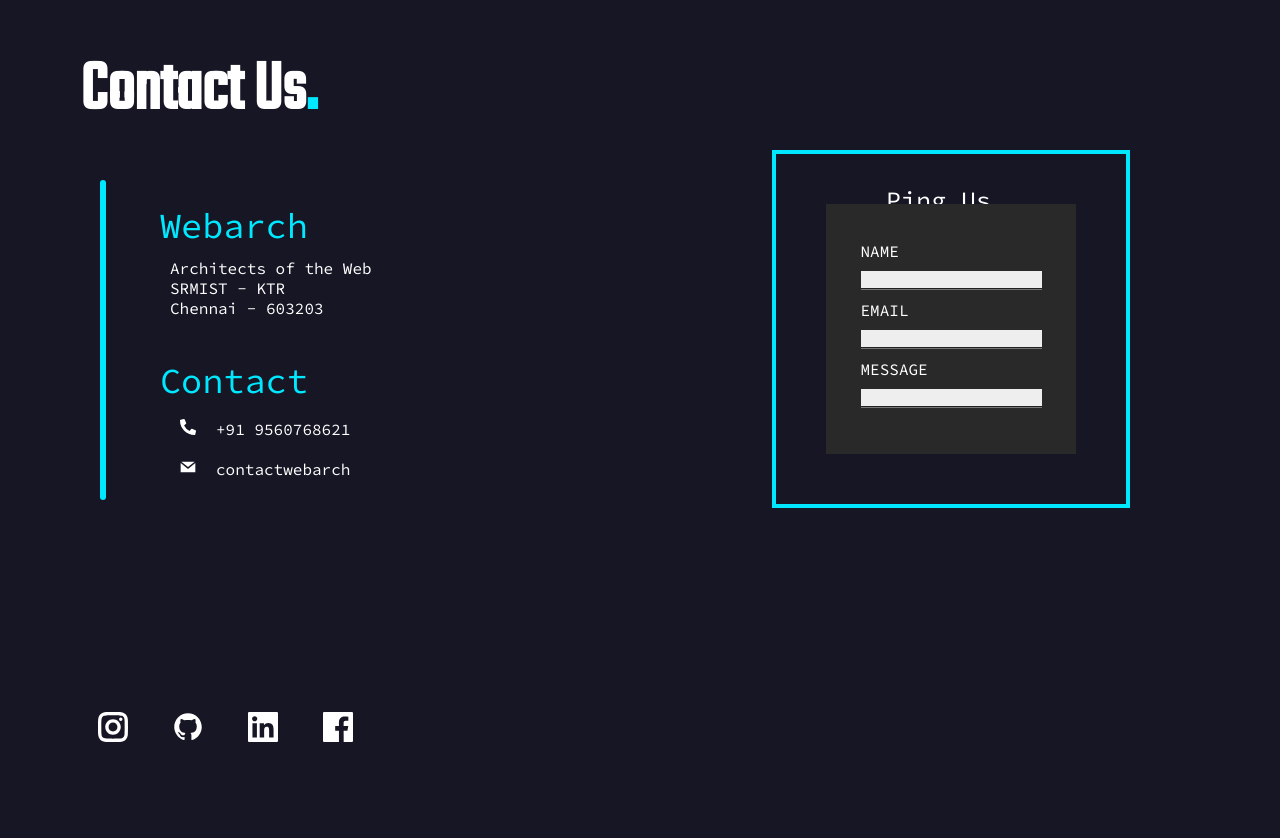
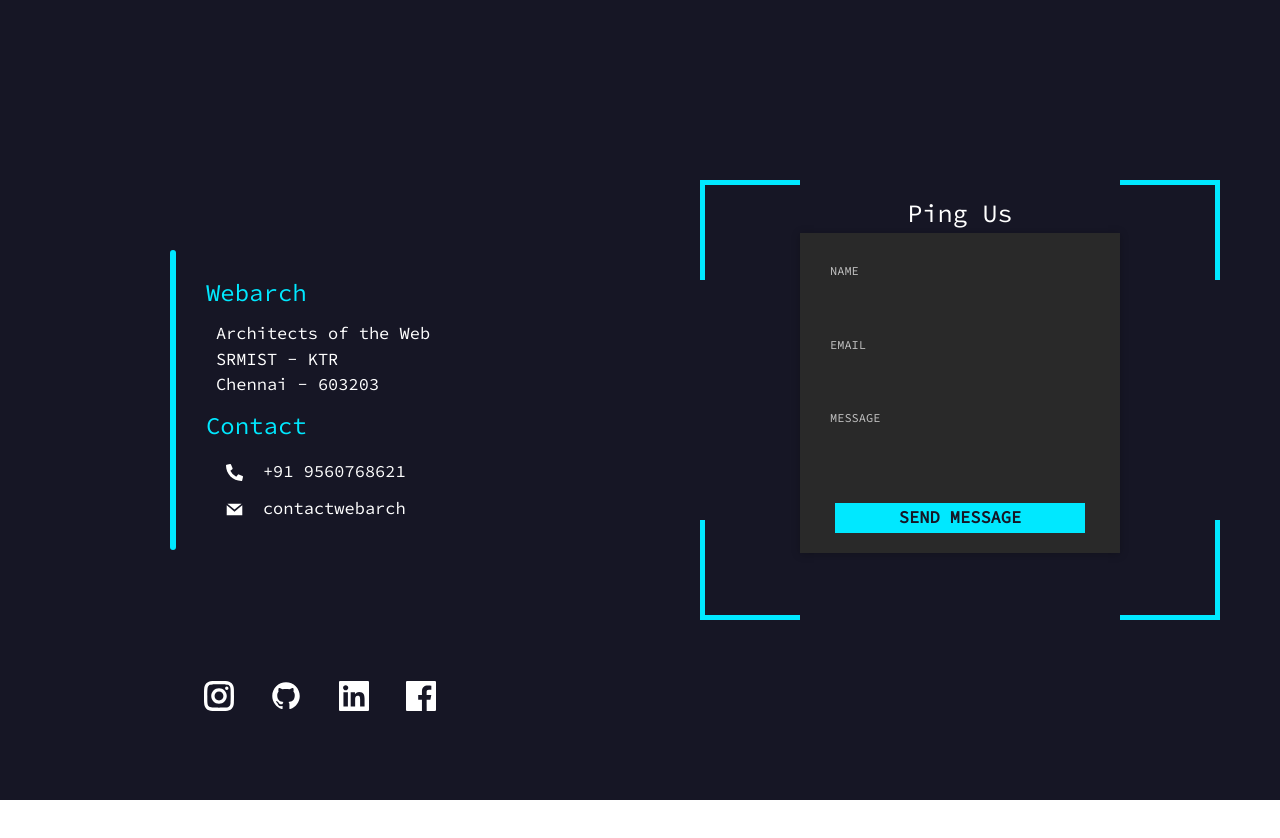
Before and after one commit to pranjay-poddar/webarchsite2021, a React (Create React App) app: page /contact in a window 1280 px wide. Shown: the top 838 px of the page. After the commit the page ends 800 px from the top, so only its background shows below. Built offline with nearby package versions, Linux system fonts and the light colour scheme.

Commit message:
final changes

```diff
--- a/src/containers/Contact-Us/ContactUs.css
+++ b/src/containers/Contact-Us/ContactUs.css
@@ -1,134 +1,266 @@
-.contact{
-    background-color: var(--bg-plain);
-	height: 100vh;
-	display: flex;
-	flex-direction: column;
-	color: white;
-    padding: 5vh 10vh 10vh 10vh;
-    overflow-x: hidden;
+*, *::before, *::after {
+    box-sizing: border-box;
 }
 
-.contact h1{
-    font-size: var(--font-size-lg);
-    font-family: var(--section-font);
-    display: inline-block;
-    margin: 0;
+.contact-us{
+    font-family: var(--font);
+    color: white;
+    background-color: var(--bg-plain);
+	min-height: 100vh;
+    margin: 0px;
+    padding: 0px;
 }
 
-.contact h1 span{
-    color: var(--webarch-blue);
+.contact-us .contact .c-height{
+    height: 80vh;
+}
+
+.contact-us .contact .c-height-1{
+    height: 75vh;
 }
 
 .contact .vertical{
-        border-left: 6px solid var(--webarch-blue);
-        height: 320px;
-        position:absolute;
-        left: 100px;
-        top: 180px;
-        border-radius: 15px;
-        position: absolute;
-        display: inline-block;
+    border-left: 6px solid var(--webarch-blue);
+    height: 300px;
+    position:absolute;
+    border-radius: 15px;
+    position: relative;
+    display: inline-block;
+}
+
+.contact .contact-details-container{
+    display: inline-block;
+    position: relative;
+    height: 300px;
+    margin: 30px;
+    top: 25px;
 }
 
 .contact .contact-address{
     position: relative;
-    left: 80px;
-    top: 60px;
 }
 
 .contact .contact-details{
     position: relative;
-    left: 80px;
-    top: 90px;
 }
 
 .contact .contact-address .contact-address-title, .contact .contact-details .contact-details-title{
     color: var(--webarch-blue);
-    font-size: var(--font-size-small);
+    font-size: 2.4rem;
 }
 
 .contact .contact-address div p{
+    font-size: 1.7rem;
     margin: 10px;
 }
 
-.contact .contact-details .contact-detail-effect{
+.contact .contact-details .contact-detail-effect a{
+    height: 20px;
+    font-size: 1.7rem;
     display: inline-block;
+    transition: all 0.4s ease-in-out;
+}
+
+.contact .contact-details .contact-detail-effect a:hover{
+    cursor: pointer;
+    color: var(--webarch-blue);
+    transform: scale(1.1);
+}
+
+.contact .contact-details .contact-detail-effect a{
+    text-decoration: none;
+    color: white;
+}
+
+.contact .contact-details p span{
+    padding: 20px;
+}
+
+.contact .c-info{
+    position: relative;
+    padding-bottom: 100px;
+}
+
+.contact .c-info .icons{
+    height: 50px;
+    width: 270px;
+    display: flex;
+    justify-content: space-around;
+    font-size: 30px;
+    position: absolute;
+    bottom: 0;
+    margin: 0 auto;
+    margin-top: 3rem;
     transition: all 0.3s ease-in-out;
 }
 
-.contact .contact-details .contact-detail-effect:hover{
+.contact-us .contact .c-info .icons .icon-styles a{
+    color: white;
+    transition: all 0.3s ease-in-out;
+}
+
+
+.contact-us .contact .c-info .icons .icon-styles a:hover{
     cursor: pointer;
     color: var(--webarch-blue);
     transform: scale(1.5);
 }
 
-.contact .contact-details p span{
-    padding: 20px;
-
-}
-
-.contact .icons{
-    width: 300px;
-    display: flex;
-    justify-content: space-around;
-    font-size: 30px;
-    position: absolute;
-    left: 75px;
-    bottom: 50px;
-    transition: all 0.3s ease-in-out;
-}
-
-.contact .icons .icon-styles:hover{
-    cursor: pointer;
-    color: var(--webarch-blue);
-    transform: scale(1.5);
-}
-
-.contact .form{
-    display: flex;
-    height: 350px;
-    width: 350px;
-    position: absolute;
-    right: 150px;
-    top: 150px;
-    border: 4px solid var(--webarch-blue);
-}
-
-.contact .form .form-title{
-    font-family: var(source-code-pro);
-    font-size: 25px;
-    position: absolute;
-    top: 30px;
-    left: 110px;
-}
-
-.contact .form .form-content{
-    width: 250px;
-    height: 250px;
+.contact .form-layout{
     display: flex;
     justify-content: center;
     align-items: center;
+    height: 420px;
     position: relative;
-    top: 50px;
-    left: 50px;
-    background-color:#292929;
 }
 
-input[type=text], input[type=email]{
-    display: block;
-    margin-bottom: 10px;
-    border-top-style: hidden;
-    border-right-style: hidden;
-    border-left-style: hidden;
-    border-bottom-style: groove;
-    background-color: #eee;
+.contact .form-layout .form-title{
+    font-family: var(source-code-pro);
+    font-size: 25px;
+    text-align: center;
 }
 
-.no-outline:focus {
+.contact .form-layout .form-content{
+    width: 320px;
+    height: 320px;
+    display: flex;
+    justify-content: center;
+    align-items: center;
+    background-color:#292929;
+    box-shadow: 0 1px 8px rgba(0, 0, 0, 0.25);
+    position: relative;
+}
+
+input[type=text], input[type=email],textarea{
+    color: white;
+    font-size: 1.7rem;
+    font-weight: bold;
+    font-family: var(--font);
+    width: 250px;
+    padding: 5px 10px;
+    display: block;
     outline: none;
-  }
+    margin-bottom: 10px;
+    background: transparent;
+    border: none;
+    box-sizing: border-box;
+}
+
+input[type=text]:focus, input[type=email]:focus{
+    border-bottom: 1px solid #c2c2c2;
+}
+
+#submit-btn{
+    color: var(--bg-plain);
+    background-color: var(--webarch-blue);
+    border: none;
+    font-family: var(--font);
+    font-size: 1.7rem;
+    font-weight: bold;
+    margin: 5px;
+    height: 30px;
+    width: 250px;
+    position: relative;
+    top: 15px;
+}
+
+#submit-btn:hover{
+    cursor: pointer;
+    background-color: rgb(0, 153, 224);
+}
 
 label{
+    color: #c2c2c2;
+    font-size: 1.2rem;
     display: block;
     margin-bottom: 10px;
 }
+
+.contact-us .contact .form-layout .form-border{
+    max-height: 440px;
+    height: 66vh;
+    width: 65vh;
+    max-width: 850px;
+    padding: 15px 20px;
+    position: relative;
+    display: flex;
+    justify-content: center;
+    margin: 10px;
+}
+
+.corner-borders::before, .corner-borders::after {
+    border-color: var(--webarch-blue);
+    border-width: 5px;
+    content: "";
+    display: block;
+    height: 100px;
+    pointer-events: none;
+    position: absolute;
+    width: 100px;
+  }
+
+  .corner-borders--left::before, .corner-borders--left::after {
+    left: 0;
+  }
+  .corner-borders--left::before {
+    border-left-style: solid;
+    border-top-style: solid;
+    top: 0;
+  }
+  .corner-borders--left::after {
+    border-bottom-style: solid;
+    border-left-style: solid;
+    bottom: 0;
+  }
+  .corner-borders--right::before, .corner-borders--right::after {
+    right: 0;
+  }
+  .corner-borders--right::before {
+    border-right-style: solid;
+    border-top-style: solid;
+    top: 0;
+  }
+  .corner-borders--right::after {
+    border-bottom-style: solid;
+    border-right-style: solid;
+    bottom: 0;
+  }
+
+ @media (max-width: 480px){
+
+    .contact-us .contact .c-height{
+        height: 80vh;
+    }
+
+    .contact-us .contact .c-height-1{
+        height: 60vh;
+        max-height: 450px;
+    }
+
+    .contact .form-layout .form-content{
+        width: 280px;
+        height: 280px;
+    }
+
+    input[type=text], input[type=email],textarea{
+        width: 240px;
+    }
+
+    #submit-btn{
+        top: 2px;
+    }
+
+    label{
+        padding-left: 15px;
+    }
+
+    .contact-us .contact .form-layout .form-border{
+        max-height: 410px;
+        min-height: 380px;
+        height: 52vh;
+        width: 65vh;
+        max-width: 850px;
+        padding: 15px 20px;
+        margin: 10px;
+    }
+ }
--- a/src/containers/Contact-Us/ContactUs.js
+++ b/src/containers/Contact-Us/ContactUs.js
@@ -7,14 +7,17 @@ import { GrFacebook } from "react-icons/gr";
 import { FaPhoneAlt } from "react-icons/fa";
 import { GrMail } from "react-icons/gr";
 
-import './ContactUs.css'
+import './ContactUs.css';
+import '../../../node_modules/bootstrap/dist/css/bootstrap.min.css';
 
 const ContactUs = () => {
 
     return (
-        <div className="contact">
-            <h1>Contact Us<span>.</span></h1>
+        <div className="contact-us d-flex flex-row align-items-center">
+            <div className="contact w-100 row m-0 justify-content-center align-items-center">
+                <div className="c-info c-height col-10 col-md-6 m-0 p-0 d-flex flex-row justify-content-center align-items-center order-2 order-md-1">
                     <div className="vertical"></div>
+                    <div className="contact-details-container">
                         <div className="contact-address">
                             <div className="contact-address-title">
                                 Webarch
@@ -30,52 +33,72 @@ const ContactUs = () => {
                             <div className="contact-details-title">
                                 Contact
                             </div>
-                <div>
-
+                            <br />
                             <p>
                                 <div className="contact-detail-effect">
+                                    <a href="tel:+91-956-076-8621">
                                         <span>
                                             <FaPhoneAlt />
                                         </span>
-                            +91 9560768621 <br /><br />
+                                        +91 9560768621 <br />
+                                    </a>
                                 </div>
                                 <br />
                                 <div className="contact-detail-effect">
+                                    <a href="mailto:contactwebarch@gmail.com">
                                         <span>
                                             <GrMail />
                                         </span>
                                         contactwebarch<br />
+                                    </a>
                                 </div>
                             </p>
                         </div>
                     </div>
                     <div className="icons">
                         <div className="icon-styles">
+                            <a href="https://www.instagram.com/webarchclub/" target="_blank">
                                 <GrInstagram />
+                            </a>
                         </div>
                         <div className="icon-styles">
+                            <a href="https://github.com/WebarchClub" target="_blank">
                                 <GrGithub />
+                            </a>
                         </div>
                         <div className="icon-styles">
+                            <a href="https://www.linkedin.com/company/webarchclub/mycompany/" target="_blank">
                                 <GrLinkedin />
+                            </a>
                         </div>
                         <div className="icon-styles">
+                            <a href="https://www.facebook.com/webarchclub/" target="_blank">
                                 <GrFacebook />
+                            </a>
                         </div>
                     </div>
-            <div className="form">
+                </div>
+                <div className="form-layout c-height-1 col-10 col-md-6 m-0 p-0 d-flex flex-row justify-content-center align-items-center order-1 order-md-2">
+                    <div className="form-border d-flex justify-content-center" id="form-border-style">
+                        <div class="corner-borders corner-borders--left"></div>
+                        <div class="corner-borders corner-borders--right"></div>
+                        <div className="form-container">
                             <div className="form-title">
                                 <span>Ping Us</span>
                             </div>
                             <div className="form-content">
                                 <form>
-                        <label>NAME</label>
-                        <input type="text" className="no-outline"></input>
-                        <label>EMAIL</label>
-                        <input type="email"></input>
-                        <label>MESSAGE</label>
-                        <input type="text"></input>
+                                    <label for="name">NAME</label>
+                                    <input type="text" className="no-outline" id="name"></input>
+                                    <label for="email">EMAIL</label>
+                                    <input type="email" id="email"></input>
+                                    <label for="message">MESSAGE</label>
+                                    <input type="text" id="message"></input>
+                                    <button type="submit" id="submit-btn">SEND MESSAGE</button>
                                 </form>
+                            </div>
+                        </div>
+                    </div>
                 </div>
             </div>
         </div>
--- a/src/index.css
+++ b/src/index.css
@@ -1,7 +1,7 @@
 @import url('https://fonts.googleapis.com/css2?family=Source+Code+Pro&family=Teko&display=swap');
 
 :root{
-  //font-size: 62.5%;
+  font-size: 62.5%;
   --font-size-small: 2.2rem;
   --font-size-default: 3.8rem;
   --font-size-lg: 4.5rem;
```
Lines whose indentation alone changed are shown as unchanged.
